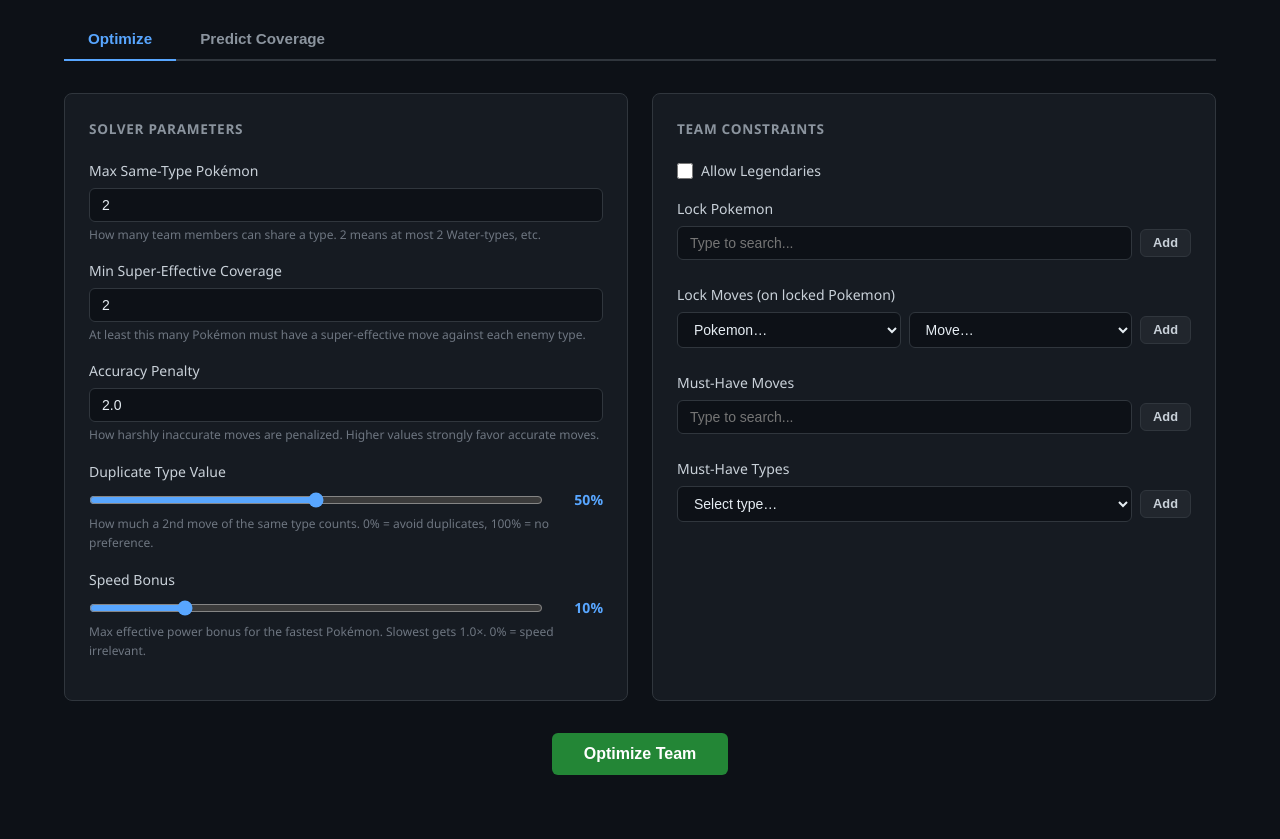
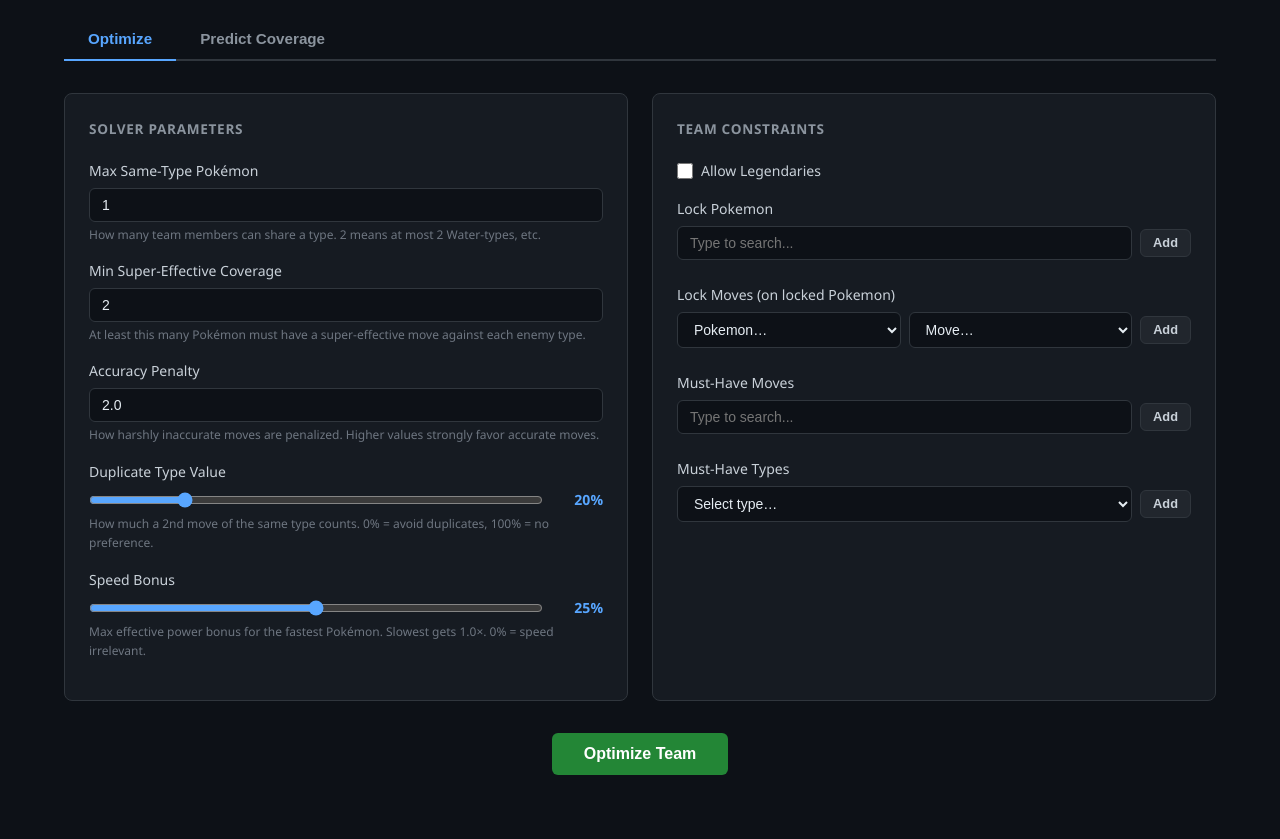
Before and after one commit to ernfu/pkmn-team-optim, a Flask app: page / in a window 1280 px wide. Shown: the part 135-974 px from the top of the page. Run offline with Flask 3, Linux system fonts and the light colour scheme; data that the repository does not hold is empty; parts of the project's set-up code (start-up, migrations or seed data) failed here and were passed over.

Commit message:
update sensible defaults

```diff
--- a/app.py
+++ b/app.py
@@ -35,7 +35,7 @@ _score_cache: dict[tuple, tuple] = {}
 def _get_pool_and_scores(
     no_legendaries: bool,
     acc_exponent: float,
-    speed_bonus: float = 0.1,
+    speed_bonus: float = 0.25,
 ):
     key = (no_legendaries, acc_exponent, speed_bonus)
     if key not in _score_cache:
@@ -93,11 +93,11 @@ def optimize():
     t0 = time.perf_counter()
     data = request.get_json()
 
-    max_overlap = int(data.get("max_overlap", 2))
+    max_overlap = int(data.get("max_overlap", 1))
     min_redundancy = int(data.get("min_redundancy", 2))
     acc_exponent = float(data.get("acc_exponent", 2.0))
-    duplicate_type_discount = float(data.get("duplicate_type_discount", 0.5))
-    speed_bonus = float(data.get("speed_bonus", 0.1))
+    duplicate_type_discount = float(data.get("duplicate_type_discount", 0.2))
+    speed_bonus = float(data.get("speed_bonus", 0.25))
     allow_legendaries = bool(data.get("allow_legendaries", False))
 
     locked_pokemon: dict[str, list[str]] = {}
--- a/optimiser/main.py
+++ b/optimiser/main.py
@@ -130,8 +130,8 @@ def main():
     parser.add_argument(
         "--max-overlap",
         type=int,
-        default=2,
-        help="Max Pokémon sharing any single type (default: 2)",
+        default=1,
+        help="Max Pokémon sharing any single type (default: 1)",
     )
     parser.add_argument(
         "--min-redundancy",
@@ -188,14 +188,14 @@ def main():
     parser.add_argument(
         "--duplicate-type-discount",
         type=float,
-        default=0.5,
-        help="How much a 2nd move of the same type counts (0=avoid, 1=full value, default: 0.5)",
+        default=0.2,
+        help="How much a 2nd move of the same type counts (0=avoid, 1=full value, default: 0.2)",
     )
     parser.add_argument(
         "--speed-bonus",
         type=float,
-        default=0.1,
-        help="Max speed bonus for the fastest Pokémon (0.1=10%%, slowest gets 1.0x, default: 0.1)",
+        default=0.25,
+        help="Max speed bonus for the fastest Pokémon (0.25=25%%, slowest gets 1.0x, default: 0.25)",
     )
     parser.add_argument(
         "--data",
--- a/optimiser/solver.py
+++ b/optimiser/solver.py
@@ -18,9 +18,9 @@ EPSILON = 1e-4
 
 @dataclass
 class Params:
-    max_overlap: int = 2
+    max_overlap: int = 1
     min_redundancy: int = 2
-    duplicate_type_discount: float = 0.5
+    duplicate_type_discount: float = 0.2
     no_legendaries: bool = True
     locked_pokemon: dict[str, list[str]] = field(default_factory=dict)
     must_have_moves: list[str] = field(default_factory=list)
--- a/templates/index.html
+++ b/templates/index.html
@@ -239,7 +239,7 @@
 
             <div class="field">
                 <label for="max-overlap">Max Same-Type Pokémon</label>
-                <input type="number" id="max-overlap" value="2" min="1" max="6">
+                <input type="number" id="max-overlap" value="1" min="1" max="6">
                 <div class="hint">How many team members can share a type. 2 means at most 2 Water-types, etc.</div>
             </div>
 
@@ -258,8 +258,8 @@
             <div class="field">
                 <label for="dup-type-discount">Duplicate Type Value</label>
                 <div class="range-row">
-                    <input type="range" id="dup-type-discount" min="0" max="100" value="50" step="10">
-                    <span class="range-value" id="dup-type-value">50%</span>
+                    <input type="range" id="dup-type-discount" min="0" max="100" value="20" step="10">
+                    <span class="range-value" id="dup-type-value">20%</span>
                 </div>
                 <div class="hint">How much a 2nd move of the same type counts. 0% = avoid duplicates, 100% = no preference.</div>
             </div>
@@ -267,8 +267,8 @@
             <div class="field">
                 <label for="speed-bonus">Speed Bonus</label>
                 <div class="range-row">
-                    <input type="range" id="speed-bonus" min="0" max="50" value="10" step="5">
-                    <span class="range-value" id="speed-bonus-value">10%</span>
+                    <input type="range" id="speed-bonus" min="0" max="50" value="25" step="5">
+                    <span class="range-value" id="speed-bonus-value">25%</span>
                 </div>
                 <div class="hint">Max effective power bonus for the fastest Pokémon. Slowest gets 1.0×. 0% = speed irrelevant.</div>
             </div>
```
